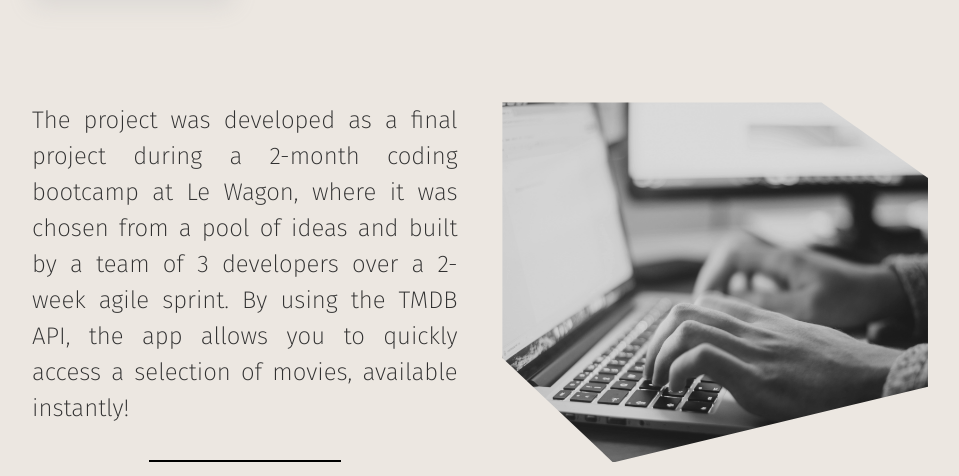
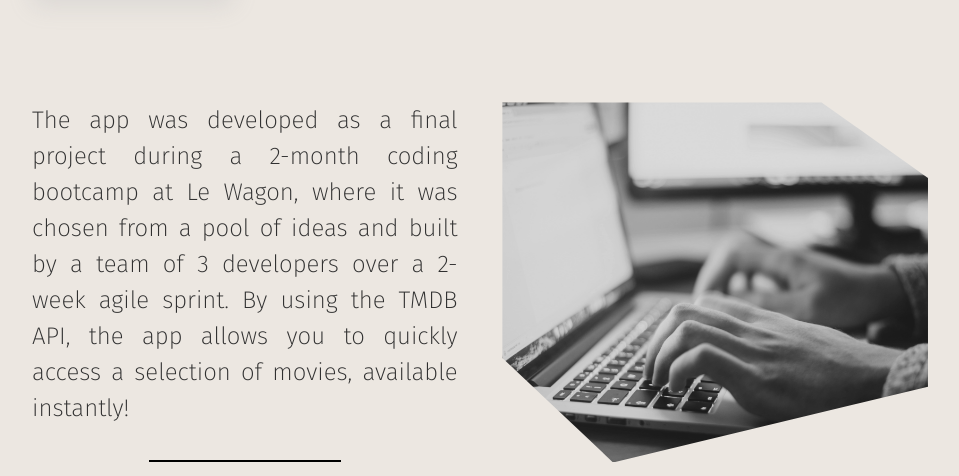
Before and after one commit to DavidCazalCollados/portfolio_2025, a React (Create React App) app: page /projects/filmdash in a window 1280 px wide. Shown: the part 1308-1784 px from the top of the page, without its empty margins (160-1119 px from the left). Built offline with nearby package versions, Linux system fonts and the light colour scheme; a web font is replaced by a local one.

Commit message:
change a word in the filmdash project

```diff
--- a/src/components/projectsInside/FilmDash.js
+++ b/src/components/projectsInside/FilmDash.js
@@ -15,8 +15,6 @@ import selectionImage from "../../assets/photos/screen_function/selection_photo.
 import selectionVideo from "../../assets/photos/screen_function/selection_video.mp4";
 import watchlistImage from "../../assets/photos/screen_function/watchlist_photo.jpg";
 import watchlistVideo from "../../assets/photos/screen_function/watchlist_video.mp4";
-import { behavior } from '@testing-library/user-event/dist/cjs/event/behavior/registry.js';
-import { path } from 'framer-motion/client';
 
 function FilmDash() {
 
@@ -105,7 +103,7 @@ function FilmDash() {
               <div className='development-filmdash'>
                 <div className='development-text-filmdash'>
                   <p>
-                    The project was developed as a final
+                    The app was developed as a final
                     project during a 2-month coding bootcamp at Le Wagon, where it was chosen
                     from a pool of ideas and built by a team of 3 developers over a 2-week agile sprint.
                     By using the TMDB API, the app allows you to quickly access a selection of movies, available instantly!
```
